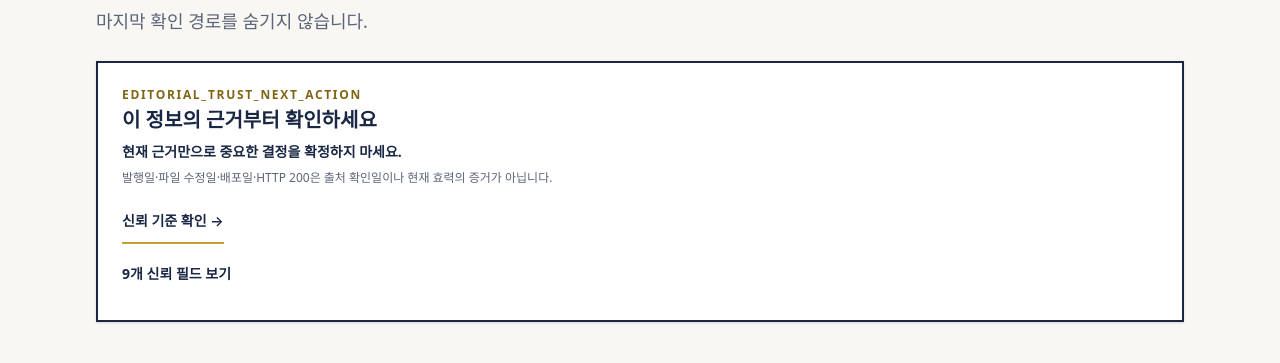
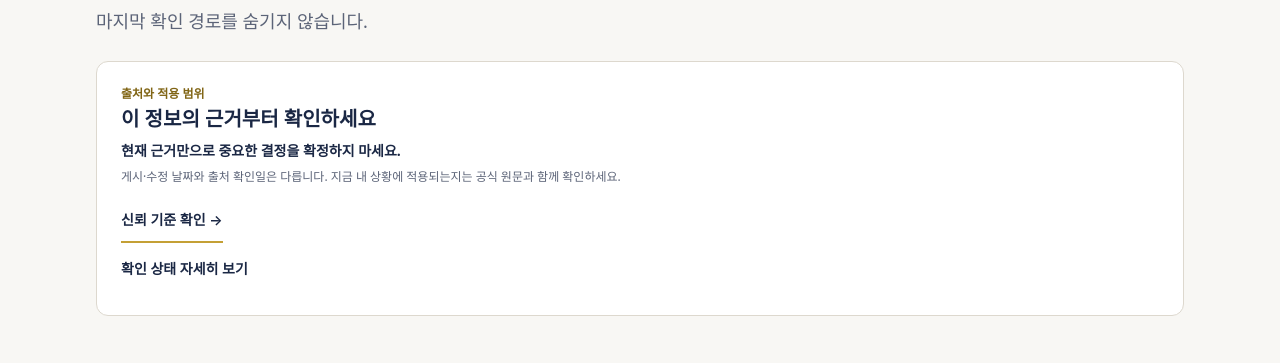
Before and after one commit to jelov219au/aussie-compass, a Next.js app: page /editorial-policy in a window 1280 px wide. Shown: the part 364-727 px from the top of the page. Built offline with nearby package versions, Linux system fonts and the light colour scheme; no server answers.

Commit message:
refactor(ui): explain source verification in reader-facing language

```diff
--- a/scripts/check-site-design-ui.mjs
+++ b/scripts/check-site-design-ui.mjs
@@ -94,6 +94,11 @@ try {
           await page.getByRole('button', { name: '필터 초기화', exact: true }).click();
         }
         if (route.startsWith('/resources/')) {
+          const trust = page.locator('[data-editorial-trust]');
+          await trust.locator('summary').click();
+          assert(await trust.getByText('출처 확인일: 확인 정보 없음', { exact: false }).isVisible());
+          assert(!await trust.getByText('editorial_trust_next_action', { exact: true }).count());
+          await trust.locator('summary').click();
           const first = page.getByRole('navigation', { name: '이 글의 목차', exact: true }).getByRole('link').first();
           await first.click(); assert.equal(new URL(page.url()).hash, '#section-1');
           assert(await page.locator('#article-sources').count());
--- a/src/components/editorial/EditorialTrustEvidence.tsx
+++ b/src/components/editorial/EditorialTrustEvidence.tsx
@@ -2,6 +2,22 @@ import Link from "next/link";
 import type { EditorialTrustNextAction } from "@/lib/editorialTrust";
 
 const fields = ["content_scope","reliance_state","source_authority","jurisdiction_date_eligibility","checked_on_effective_version","correction_state","human_ownership","disclosure_state","next_action"] as const;
+const labels: Record<string, string> = {
+  content_scope: "정보 유형", reliance_state: "현재 확인 상태", source_authority: "출처 유형",
+  jurisdiction_date_eligibility: "적용 지역·시점·조건", checked_on_effective_version: "확인일·적용 기간",
+  correction_state: "정정 상태", human_ownership: "작성·검토 책임", disclosure_state: "이해관계 안내", next_action: "다음 확인",
+  jurisdiction: "적용 지역", claim_date_basis: "기준 시점", eligibility: "적용 조건", checked_on: "출처 확인일",
+  effective_from: "적용 시작", effective_to: "적용 종료", version: "자료 버전", review_due: "재확인 예정",
+  author: "작성", reviewer: "검토", accountable_owner: "운영 책임",
+};
+const values: Record<string, string> = {
+  unknown: "확인 정보 없음", policy: "작성 원칙", article: "자료 글", tool: "도구", marketing: "제품 소개",
+  current: "확인된 버전", review_due: "재확인 필요", stale: "재확인 시점 지남", broken_source: "출처 연결 확인 필요",
+  correction_open: "정정 확인 중", corrected: "정정 완료", primary_law_or_regulator: "법령·감독 기관", official_service: "공식 기관 안내",
+  official_dataset: "공식 데이터", expert_secondary: "전문가 해설", lived_experience: "경험 사례", commercial: "사업자 안내",
+  none: "정정 기록 없음", open: "접수됨", reviewing: "검토 중", declined: "수정하지 않음", superseded: "새 내용으로 대체됨",
+  own_paid_tool: "자체 유료 도구 관련", no_affiliate: "제휴 수익 없음", no_sponsorship: "협찬 없음",
+};
 const copy = {
   open_primary_source: ["공식 1차 원문을 열어 현재 적용 범위를 확인하세요.", "원문 열기"],
   continue_with_context: ["적용 범위와 한계를 함께 읽고 이어가세요.", "작성 원칙 보기"],
@@ -14,14 +30,14 @@ const copy = {
 
 export function EditorialTrustEvidence({ outcome, primaryHref, compact = false }: { outcome: EditorialTrustNextAction; primaryHref?: string; compact?: boolean }) {
   const href = outcome.next_action === "stop_and_get_official_help" ? "/help-directory" : outcome.next_action === "report_correction" ? "/contact" : primaryHref ?? "/editorial-policy";
-  return <section data-editorial-trust data-reliance={outcome.reliance_state} className={`${compact ? "mt-6 p-4" : "mt-6 p-5 sm:p-6"} border-2 border-navy bg-white shadow-sm`} aria-labelledby={compact ? undefined : "editorial-trust-heading"}>
-    <p className="text-xs font-semibold uppercase tracking-[0.14em] text-gold-ink">editorial_trust_next_action</p>
+  return <section data-editorial-trust data-reliance={outcome.reliance_state} className={`${compact ? "mt-5 p-4" : "mt-6 p-5 sm:p-6"} rounded-xl border border-border bg-white`} aria-labelledby={compact ? undefined : "editorial-trust-heading"}>
+    <p className="text-xs font-semibold text-gold-ink">출처와 적용 범위</p>
     {!compact ? <h2 id="editorial-trust-heading" className="mt-1 text-xl font-semibold text-navy">이 정보의 근거부터 확인하세요</h2> : null}
     <p className="mt-2 text-sm font-semibold leading-6 text-navy">{copy[outcome.next_action][0]}</p>
-    <p className="mt-1 text-xs leading-5 text-muted">발행일·파일 수정일·배포일·HTTP 200은 출처 확인일이나 현재 효력의 증거가 아닙니다.</p>
+    <p className="mt-1 text-xs leading-5 text-muted">게시·수정 날짜와 출처 확인일은 다릅니다. 지금 내 상황에 적용되는지는 공식 원문과 함께 확인하세요.</p>
     <Link href={href} className="mt-3 inline-flex min-h-11 items-center border-b-2 border-gold text-sm font-semibold text-navy">{copy[outcome.next_action][1]} →</Link>
-    <details className="mt-2"><summary className="flex min-h-11 cursor-pointer items-center text-sm font-semibold text-navy">9개 신뢰 필드 보기</summary><dl className="grid gap-2 sm:grid-cols-3">{fields.map(field => <div key={field} className="min-w-0 border border-border bg-surface p-3"><dt className="font-mono text-xs text-muted">{field}</dt><dd className="mt-1 break-words text-xs font-semibold leading-5 text-navy">{format(outcome[field])}</dd></div>)}</dl></details>
+    <details className="mt-1"><summary className="flex min-h-11 cursor-pointer items-center text-sm font-semibold text-navy">확인 상태 자세히 보기</summary><dl className="grid gap-2 sm:grid-cols-3">{fields.map(field => <div key={field} className="min-w-0 rounded-lg border border-border bg-surface p-3"><dt className="text-xs text-muted">{labels[field]}</dt><dd className="mt-1 break-words text-xs font-semibold leading-5 text-navy">{field === "next_action" ? copy[outcome.next_action][0] : format(outcome[field])}</dd></div>)}</dl></details>
   </section>;
 }
 
-function format(value: unknown) { return typeof value === "string" ? value : Array.isArray(value) ? value.join(" · ") : Object.entries(value as Record<string,string>).map(([key,item]) => `${key}: ${item}`).join(" · "); }
+function format(value: unknown): string { return typeof value === "string" ? values[value] ?? value : Array.isArray(value) ? value.map(format).join(" · ") : Object.entries(value as Record<string,string>).map(([key,item]) => `${labels[key] ?? key}: ${format(item)}`).join(" · "); }
```
